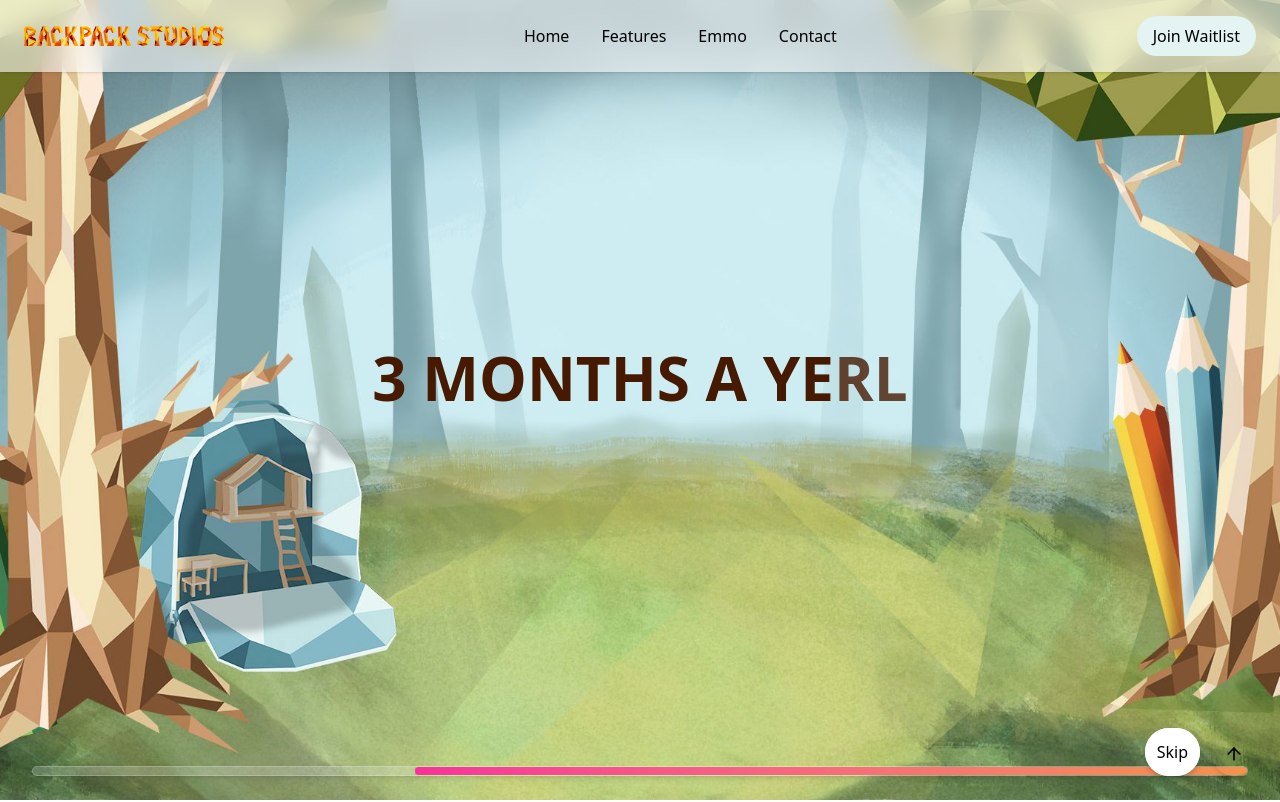
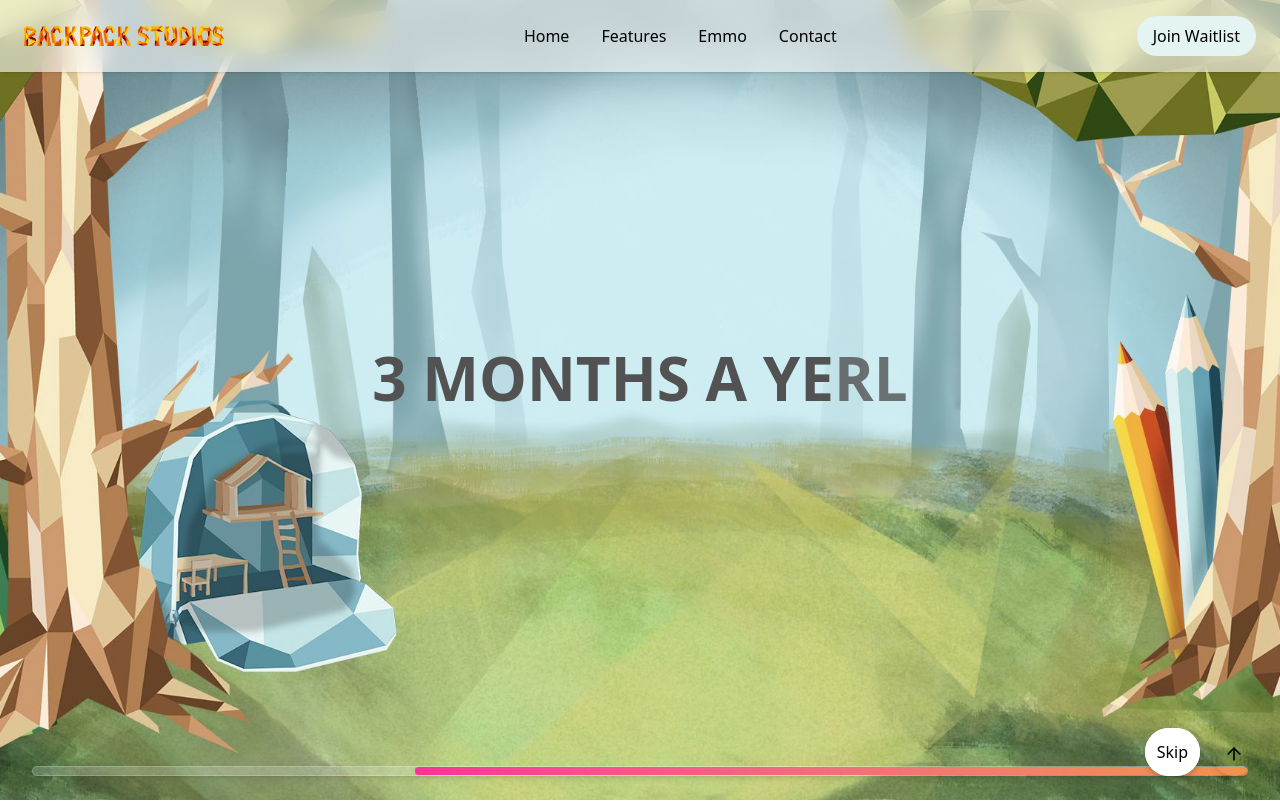
Before and after one commit to Natito9/backpack-project, a Next.js app: page / in a window 1280 px wide. Shown: the top 802 px of the page. Built offline with nearby package versions, Linux system fonts and the light colour scheme.

Commit message:
changed text color to gray

```diff
--- a/src/components/hero/Facts/PhrasesFacts.jsx
+++ b/src/components/hero/Facts/PhrasesFacts.jsx
@@ -39,7 +39,7 @@ export default function PhrasesFacts({ onDone }) {
     <div className="flex justify-center items-center h-full w-full px-4">
       <div
         key={currentIndex}
-        className={`text-2xl md:text-5xl text-center font-bold text-amber-950 max-w-full min-h-[4.5rem] md:min-h-[6.5rem] sm:max-w-2xs md:max-w-2xl lg:max-w-3xl overflow-hidden ${animationClass}`}
+        className={`text-3xl md:text-5xl text-center text-bold text-neutral-600 max-w-full min-h-[4.5rem] md:min-h-[6.5rem] sm:max-w-2xs md:max-w-2xl lg:max-w-3xl  ${animationClass}`}
       >
         {phrases[currentIndex] || ""}
       </div>
--- a/src/components/hero/Facts/ScrumbleFacts.jsx
+++ b/src/components/hero/Facts/ScrumbleFacts.jsx
@@ -51,7 +51,7 @@ export default function ScrumbleFacts({ onDone }) {
               char = this.randomChar();
               this.queue[i].char = char;
             }
-            output += `<span class=" text-amber-950 opacity-80">${char}</span>`;
+            output += `<span class=" text-neutral-600 opacity-80">${char}</span>`;
           } else {
             output += from;
           }
@@ -106,7 +106,7 @@ export default function ScrumbleFacts({ onDone }) {
     <div className="flex justify-center items-center h-full w-full px-4">
       <div
         ref={el}
-        className={`text-2xl md:text-6xl text-center font-bold text-amber-950 max-w-full min-h-[4.5rem] md:min-h-[6.5rem] sm:max-w-2xs md:max-w-2xl lg:max-w-3xl overflow-hidden transition-transform duration-[2800ms] ease-out transform ${
+        className={`text-4xl md:text-6xl text-center font-bold text-neutral-600 max-w-full min-h-[4.5rem] md:min-h-[6.5rem] sm:max-w-2xs md:max-w-2xl lg:max-w-3xl overflow-hidden transition-transform duration-[2800ms] ease-out transform ${
           zoom ? "scale-105" : "scale-100"
         } ${isClient ? "" : "opacity-0"}`}
       ></div>
```
